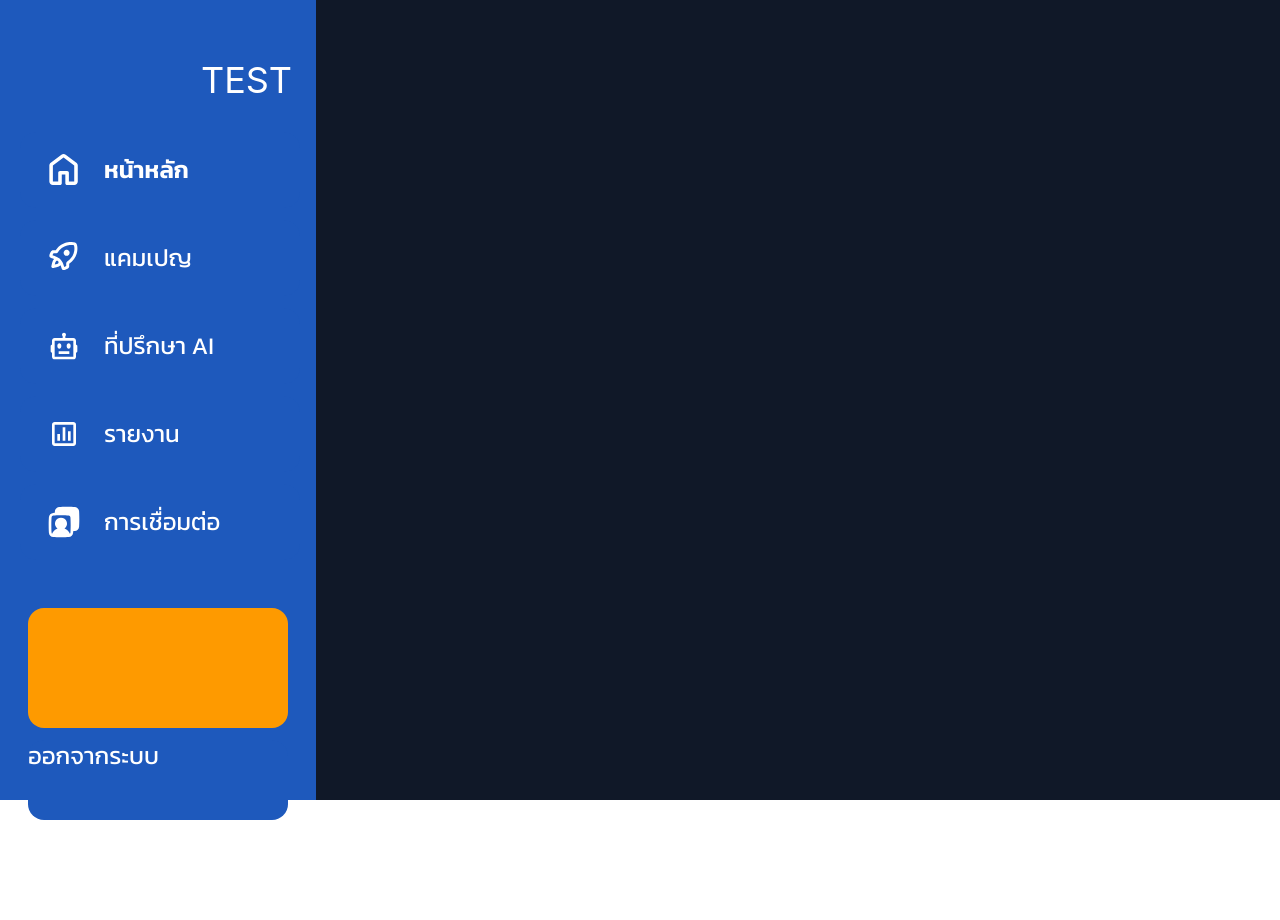
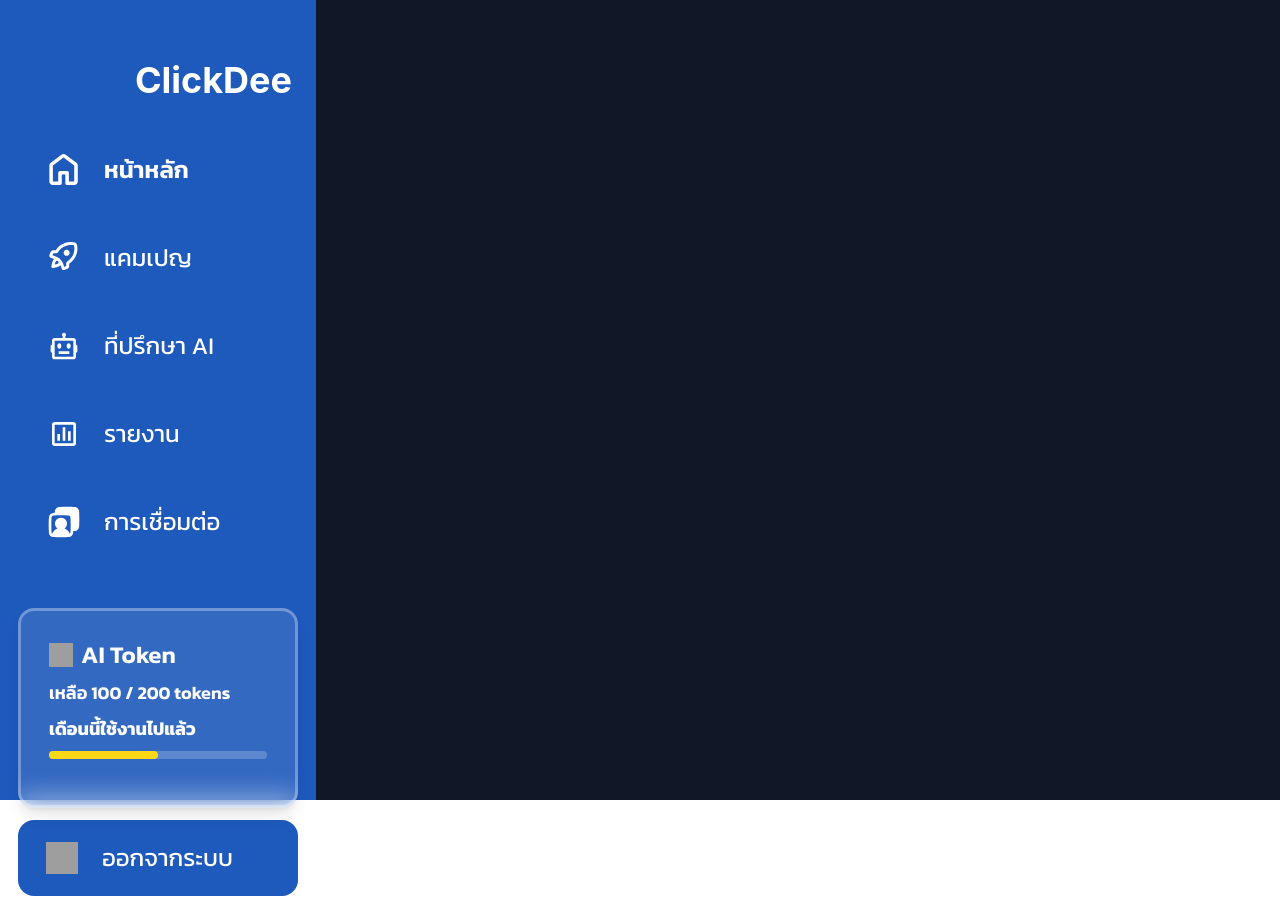
Before and after one commit to Nicha-h/ClickDee, a React (Vite) app in the folder frontend/: page / in a window 1280 px wide. Before the commit the page ends 844 px from the top, so only its background shows below. Built offline with nearby package versions, Linux system fonts and the light colour scheme; grey boxes are pictures that could not be loaded.

Commit message:
feat: update the navbar, AI token box and title

```diff
--- a/frontend/src/components/navbar.tsx
+++ b/frontend/src/components/navbar.tsx
@@ -5,6 +5,12 @@ import robot from '@/assets/robot.svg'
 import rocket from '@/assets/rocket.svg'
 import stats from '@/assets/stats.svg'
 import account from '@/assets/account.svg'
+import logout from '@/assets/logout.svg'
+import sparklebold from '@/assets/sparklebold.svg'
+
+{/* placeholder for AI token management */}
+const AI_TOKEN = 100
+const AI_TOKEN_MAX = 200
 
 function Navbar() {
   const [activeButton, setActiveButton] = useState('Home')
@@ -16,8 +22,8 @@ function Navbar() {
     <nav className="bg-amalfi sticky top-0 flex h-screen w-79 flex-col justify-between gap-6">
       <div className="grid justify-start gap-3">
         <div className="bg-amalfi h-30 w-79 p-3 text-4xl">
-          <div className="flex items-end justify-end p-3 pt-12 text-white">
-            TEST
+          <div className="flex items-end justify-end p-3 pt-12 text-white font-jakarta text-4xl font-bold">
+            ClickDee
           </div>
         </div>
         <NavLink
@@ -92,13 +98,38 @@ function Navbar() {
         </NavLink>
       </div>
       <div className="grid items-end justify-center gap-3 p-6">
-        <div className="mx-6 h-30 w-65 rounded-2xl bg-amber-500"></div>
+        {/* Todo: this AI token thing should be clickable and lead to a page where the user can manage their AI tokens. */}
+        <div className="mx-5 h-50 w-70 items-center justify-start rounded-2xl border-3 border-white/30 bg-white/10 p-7 font-thai text-2xl text-white shadow-lg backdrop-blur-md">
+          <div>
+            <div className="mb-2 flex items-center gap-2 text-2lg font-semibold">
+              <img src={sparklebold} alt="Sparkle" className="h-6 w-6" />
+              AI Token
+            </div>
+            <div className="text-lg font-semibold">เหลือ {AI_TOKEN} / {AI_TOKEN_MAX} tokens</div>
+            <div className="py-2 text-lg font-bold">เดือนนี้ใช้งานไปแล้ว</div>
+            {/* TODO: come fix this later */}
+            <div className="h-2 w-full rounded-full bg-white/20">
+              <div
+                className="h-2 rounded-full bg-citrus"
+                style={{ width: `${(AI_TOKEN / AI_TOKEN_MAX) * 100}%` }}
+              />
+            </div>
+          </div>
+        </div>
         <NavLink
           to="/logout"
           onClick={() => handleClick('logout')}
-          className={`mx-6 h-20 w-65 rounded-2xl ${activeButton === 'logout' ? 'bg-citrus-light' : 'bg-amalfi'} font-thai text-2xl text-white`}
+          className={`mx-5 flex h-19 w-70 items-center justify-start rounded-2xl p-7 ${activeButton === 'logout' ? 'bg-citrus-light' : 'bg-amalfi'} font-thai text-2xl text-white`}
         >
-          ออกจากระบบ
+          <div className="flex items-center gap-6">
+            <img
+              src={logout}
+              alt="Logout"
+              className={`h-8 w-8 ${activeButton === 'logout' ? 'brightness-0' : ''}`}
+            />
+            ออกจากระบบ
+          </div>
+
         </NavLink>
       </div>
     </nav>
```
